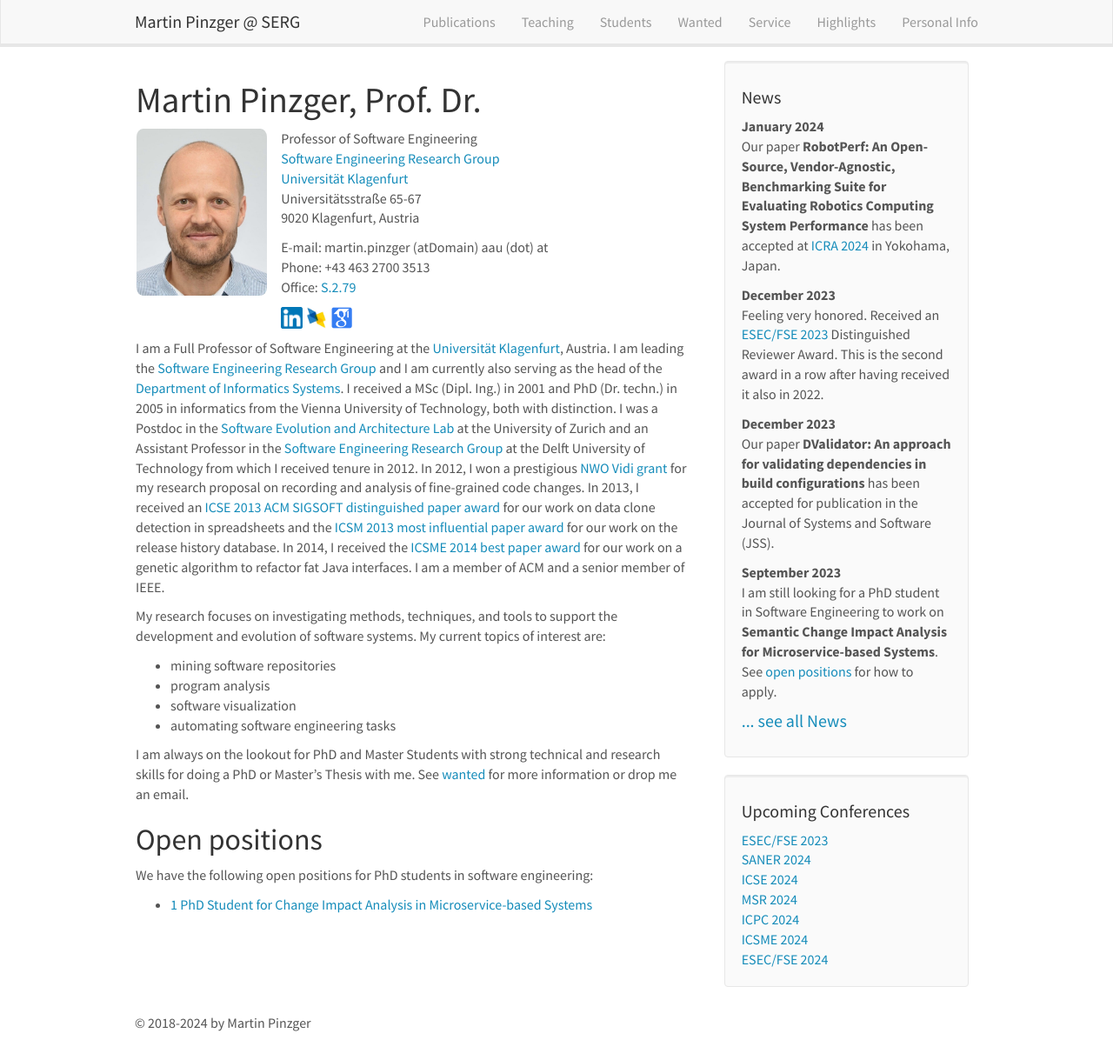
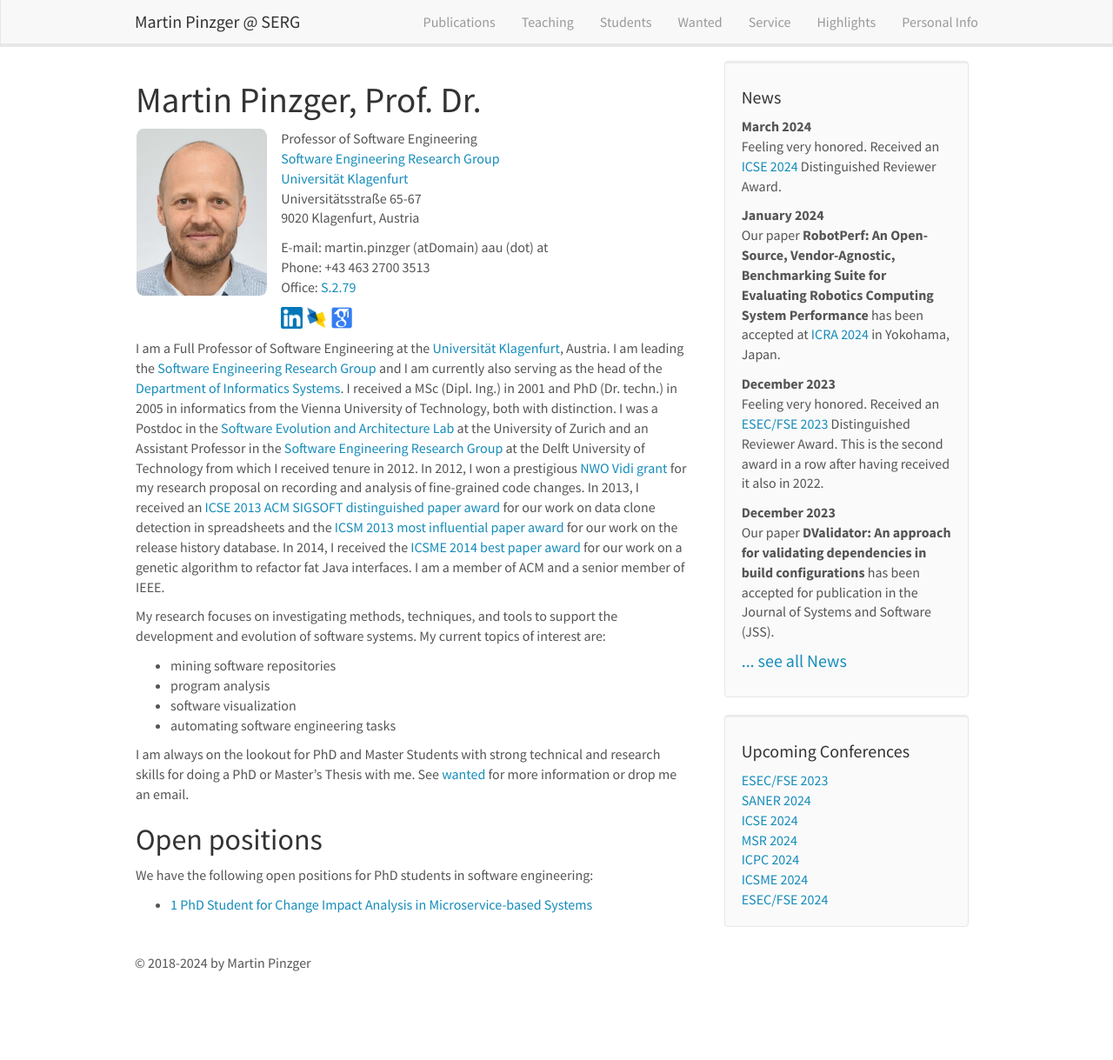
Before and after one commit to pinzger/pinzger.github.io, a Jekyll site: the page built from _pages/home.md, in a window 1280 px wide and 1219 px high. Shown: the whole window at 87% size. Built offline with Jekyll 4.4.1, drawn with Linux system fonts in a browser that asks for light colours; nearby versions of some CDN libraries.

Commit message:
added ICSE DR award

```diff
--- a/_data/news.yml
+++ b/_data/news.yml
@@ -1,3 +1,6 @@
+- date: <strong>March 2024</strong>
+  headline: "Feeling very honored. Received an <a href=\"https://conf.researchr.org/home/icse-2024\">ICSE 2024</a> Distinguished Reviewer Award."
+
 - date: <strong>January 2024</strong>
   headline: "Our paper <strong>RobotPerf: An Open-Source, Vendor-Agnostic, Benchmarking Suite for Evaluating Robotics Computing System Performance</strong> has been accepted at <a href=\"https://2024.ieee-icra.org/\">ICRA 2024</a> in Yokohama, Japan."
 
```
